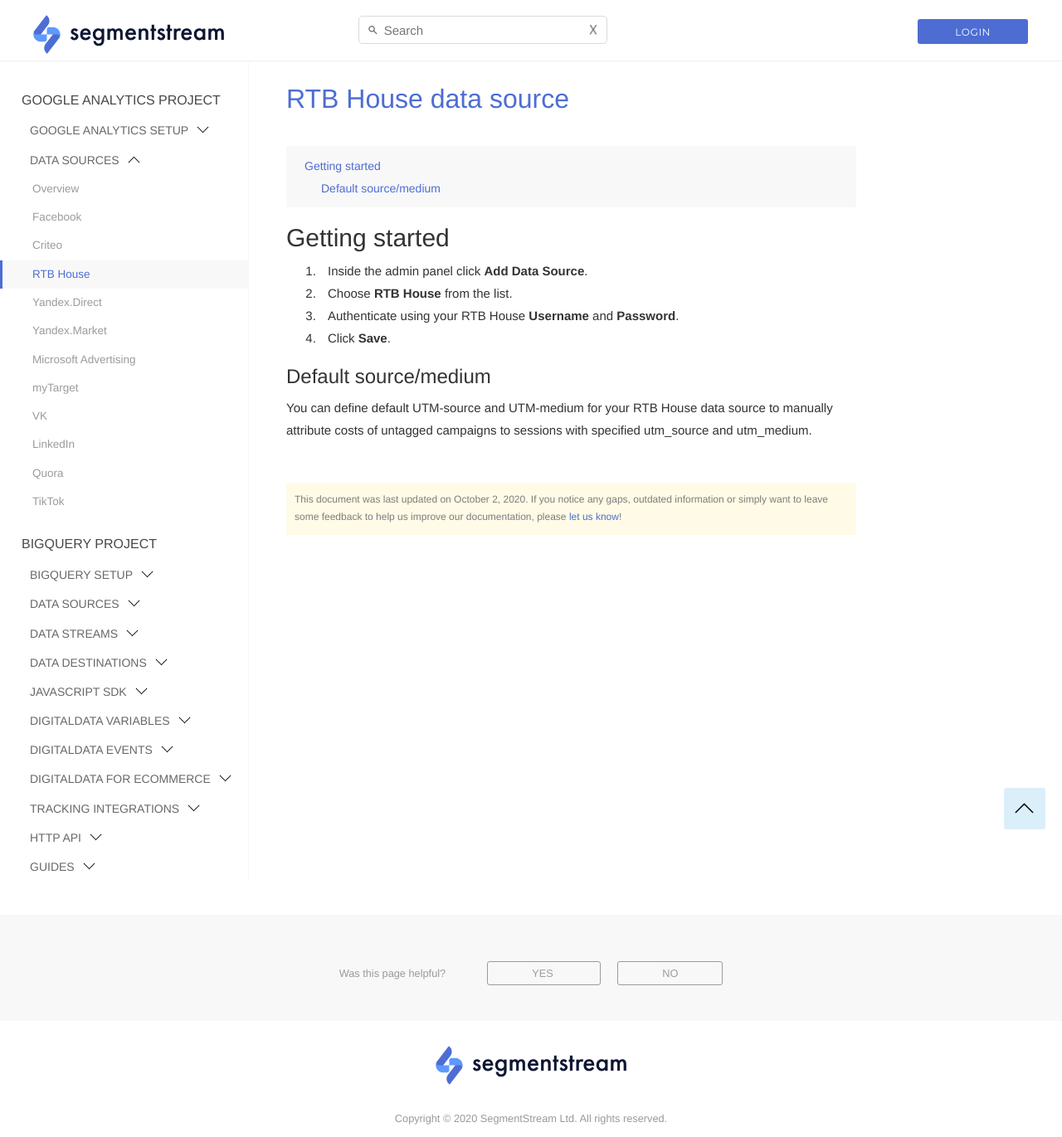
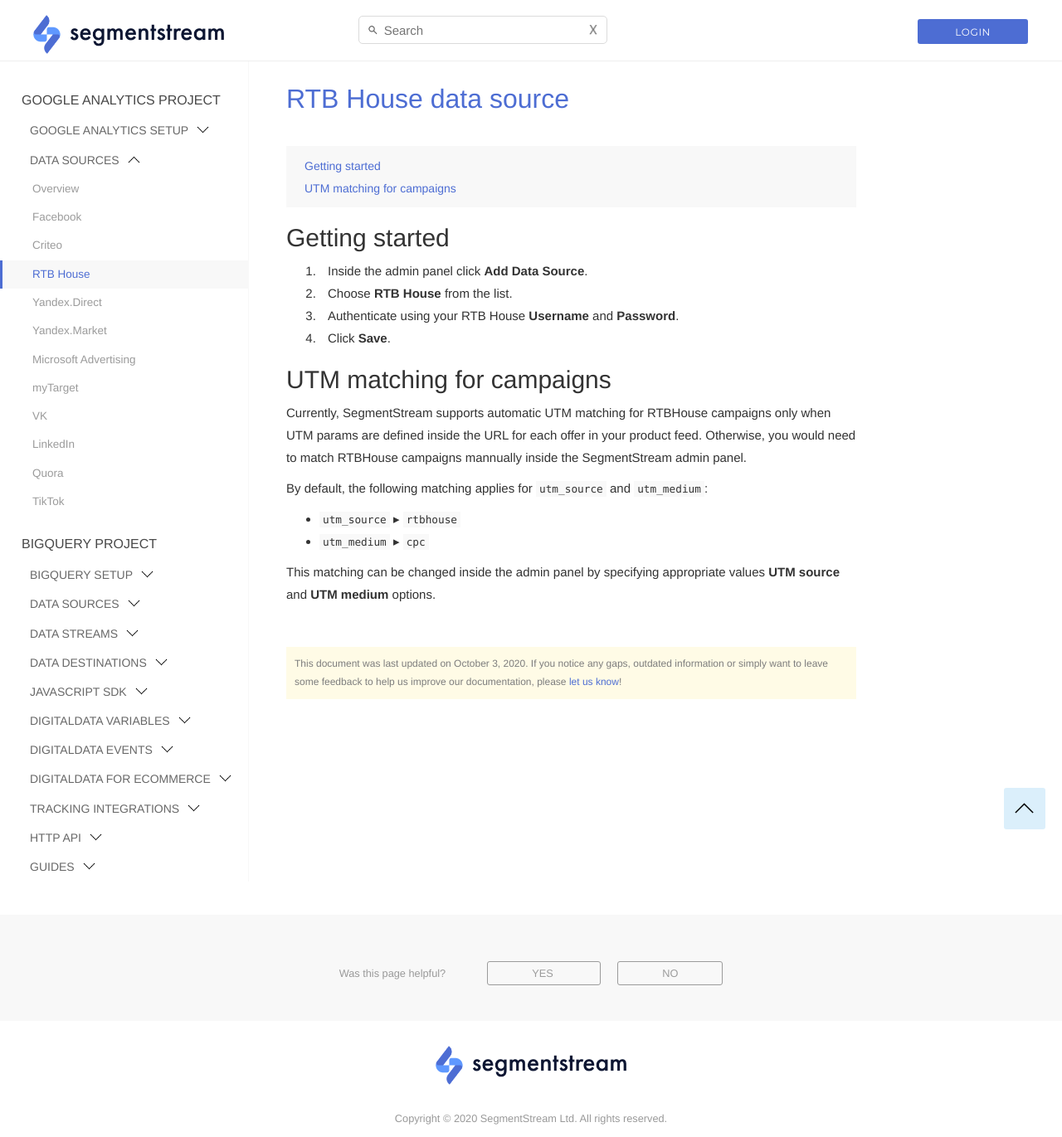
Before and after one commit to segmentstream-com/segmentstream-com.github.io, a Jekyll site: the page built from _docs/ga-datasources/rtb-house.md, in a window 1280 px wide. Shown: the whole page at 83% size. Built offline with Jekyll 4.4.1, drawn with Linux system fonts in a browser that asks for light colours; nearby versions of some CDN libraries.

Commit message:
minor documentation adjustments

```diff
--- a/_docs/ga-datasources/rtb-house.md
+++ b/_docs/ga-datasources/rtb-house.md
@@ -14,6 +14,12 @@
 3. Authenticate using your RTB House **Username** and **Password**.
 4. Click **Save**.
 
-### Default source/medium
+## UTM matching for campaigns
 
-You can define default UTM-source and UTM-medium for your RTB House data source to manually attribute costs of untagged campaigns to sessions with specified utm_source and utm_medium.
+Currently, SegmentStream supports automatic UTM matching for RTBHouse campaigns only when UTM params are defined inside the URL for each offer in your product feed. Otherwise, you would need to match RTBHouse campaigns mannually inside the SegmentStream admin panel.
+
+By default, the following matching applies for `utm_source` and `utm_medium`:
+* `utm_source` ▸ `rtbhouse`
+* `utm_medium` ▸ `cpc`
+
+This matching can be changed inside the admin panel by specifying appropriate values **UTM source** and **UTM medium** options.
```
Also changed, not shown: other parts of _docs/ga-datasources/rtb-house.md (+1 -1 lines), _docs/datasources/rtb-house.md (+8 -2 lines), _docs/ga-datasources/linkedin.md (+2 -2 lines), _docs/ga-datasources/microsoft-ads.md (+2 -2 lines), _docs/ga-datasources/quora.md (+1 -1 lines).
